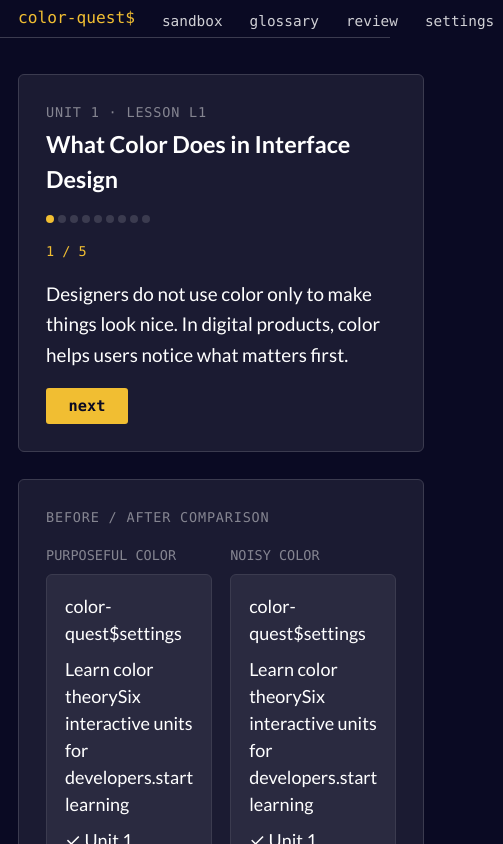
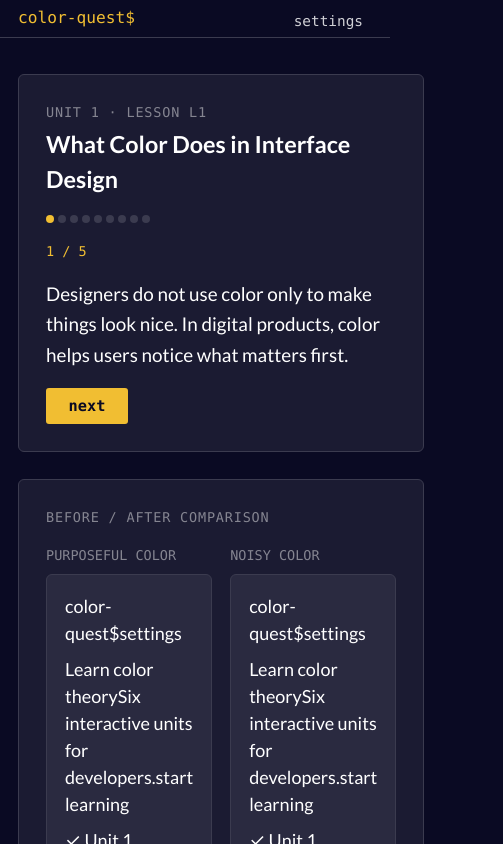
Before and after one commit to majestic-owl448/color-theory-lessons, a React (Vite) app: page /#/lesson/u1-l1 in a window 390 px wide. Shown: the top 844 px of the page, 503 px wide, since content can reach past the window. Built offline with nearby package versions, Linux system fonts and the light colour scheme.

Commit message:
fix: nav logo active on all pages, handle narrow viewports

```diff
--- a/src/components/nav/TopNav.module.css
+++ b/src/components/nav/TopNav.module.css
@@ -9,6 +9,7 @@
   background-color: var(--primary-background);
   border-bottom: 1px solid var(--border);
   gap: var(--spacing-md);
+  overflow: hidden;
 }
 
 .logo {
@@ -17,6 +18,7 @@
   color: var(--yellow);
   text-decoration: none;
   white-space: nowrap;
+  flex-shrink: 0;
 }
 
 .logo:hover {
@@ -30,6 +32,13 @@
   gap: var(--spacing-sm);
   margin-left: auto;
   list-style: none;
+  overflow: hidden;
+}
+
+@media (max-width: 500px) {
+  .links li:not(:last-child) {
+    display: none;
+  }
 }
 
 .link {
--- a/src/components/nav/TopNav.tsx
+++ b/src/components/nav/TopNav.tsx
@@ -4,7 +4,7 @@ import styles from './TopNav.module.css';
 export function TopNav() {
   return (
     <nav className={styles.nav} aria-label="Main navigation">
-      <NavLink to="/" className={styles.logo}>
+      <NavLink to="/" end className={styles.logo}>
         color-quest$
       </NavLink>
       <ul className={styles.links}>
```
